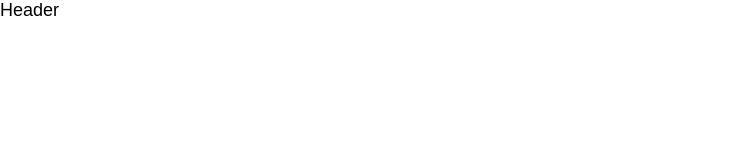
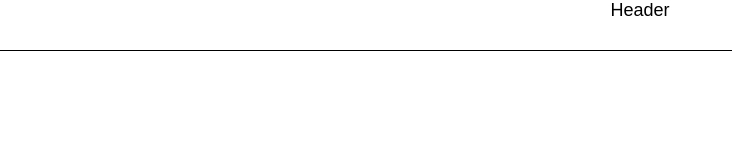
Before and after one commit to ooloo-io/github-flow-rashaadahmedkhan, a website: page src/index.html in a window 1280 px wide. Shown: the whole page, without its empty margins (0-732 px from the left). Drawn offline with nearby package versions, Linux system fonts and the light colour scheme.

Commit message:
Add header styles

```diff
--- a/src/styles.css
+++ b/src/styles.css
@@ -2,3 +2,11 @@ body {
   font-family: Arial, Helvetica, sans-serif;
   font-size: 18px;
 }
+
+.header {
+  height: 50px;
+  display: flex;
+  justify-content: center;
+  align-content: center;
+  border-bottom: 1px solid black;
+}
```
